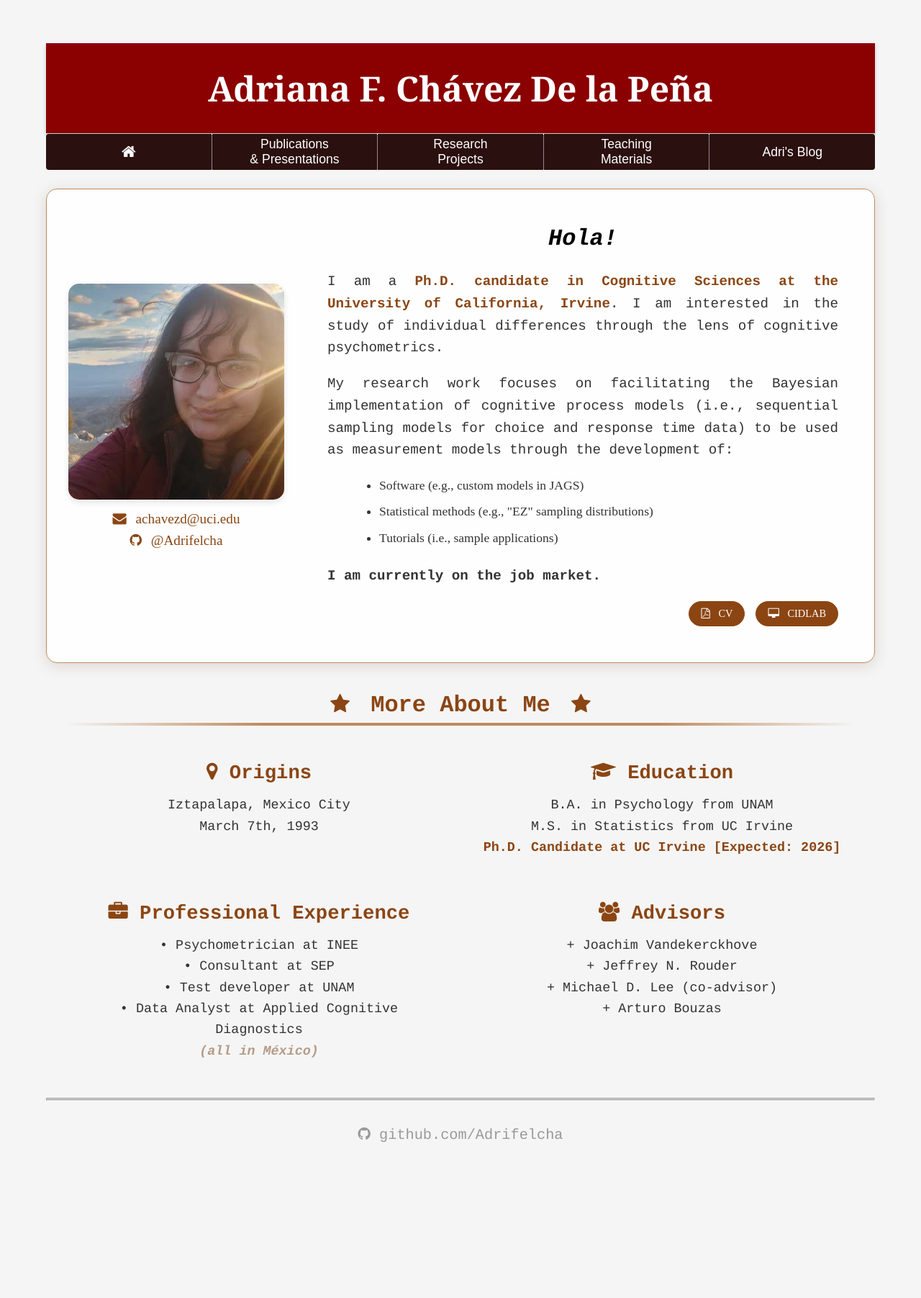
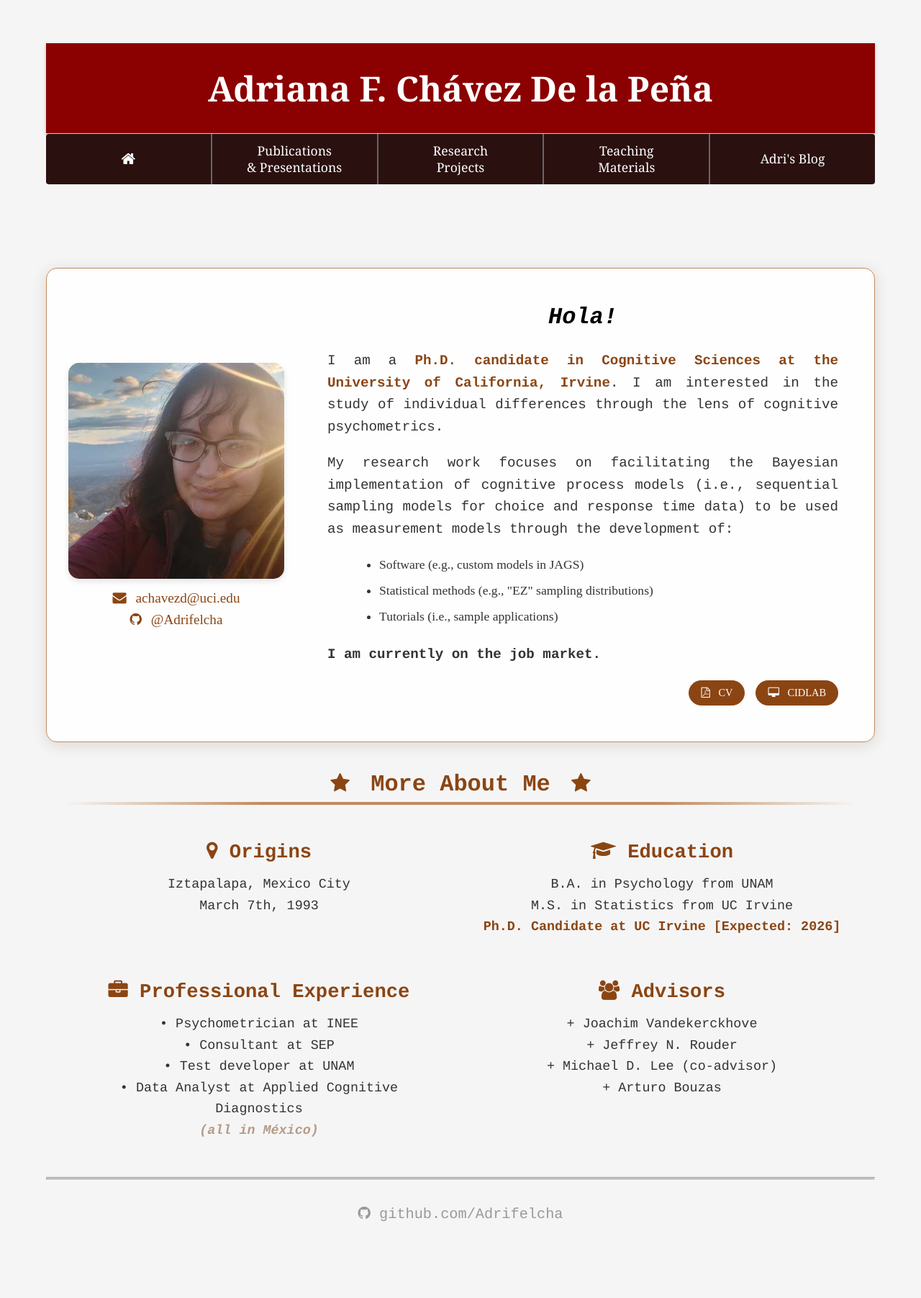
Before and after one commit to Adrifelcha/adrifelcha.github.io, a Jekyll site: the page built from index.html, in a window 1280 px wide. Shown: the whole page at 72% size. Built offline with Jekyll 4.4.1, drawn with Linux system fonts in a browser that asks for light colours; some web fonts are replaced; before the commit the page ends 1693 px from its top, so only the background shows below that.

Commit message:
Correcting main menu

```diff
--- a/_layouts/default.html
+++ b/_layouts/default.html
@@ -9,48 +9,7 @@
 			<link rel="stylesheet" href="https://cdnjs.cloudflare.com/ajax/libs/font-awesome/4.7.0/css/font-awesome.min.css">
 			<link href="https://fonts.googleapis.com/css2?family=Playfair+Display:ital@0;1&display=swap" rel="stylesheet">
 
-			<style>
-				/* Dropdown Menu */
-.mainnav{
-	float:left;
-	margin: 0 auto;
-	z-index: 4;}
-.dropdown{
-	position: absolute;
-	opacity: 0;
-	visibility: hidden;
-	transition: ease-out .35s;
-	-moz-transition: ease-out .35s;
-	-webkit-transition: ease-out .35s;
-	z-index: 4;
-	width:150px;}
-.mainnav li{
-	text-align:left;
-	float:left;
-	padding: 2px;
-	background: #527EC4;
-	color: white;
-	border-left: 1px dotted #fff;
-	list-style: none;}
-.mainnav li:first-child{border: none;}
-.mainnav li a{ display: block;padding: 2px 10px;color: #fff;font-family: arial;text-decoration: none;}
-.mainnav li:hover{background: #084E75;transition: ease-in .35s;-moz-transition: ease-in .35s;-webkit-transition: ease-in .35s;}
-.mainnav li:hover a{color: black;transition: ease-in .35s;-moz-transition: ease-in .35s;-webkit-transition: ease-in .35s;text-decoration: none;}
-/*First Level*/
-.subs {background:#827660; font-size:15px; left: -45px;position: relative;top: 0px;width: 200px;border-left: none !important; border-bottom: 1px dotted #fff !important;}
-.subs:last-child{border: none !important;}
-.hassubs:hover .dropdown,.hassubs .hassubs:hover .dropdown{opacity: 1;visibility: visible; transition: ease-in .35s;-moz-transition: ease-in .35s;-webkit-transition: ease-in .35s;}
-.mainnav li:hover ul a,.mainnav li:hover ul li ul li a{color: white;text-decoration: none;, font: bold;}
-.mainnav li ul li:hover,.mainnav li ul li ul li:hover{background: #B5C3C3;transition: ease-in-out .35s;-moz-transition: ease-in-out .35s;-webkit-transition: ease-in-out .35s;}
-.mainnav li ul li:hover a,.mainnav li ul li ul li:hover a{color: black;transition: ease-in-out .35s;-moz-transition: ease-in-out .35s;-webkit-transition: ease-in-out .35s;text-decoration: none;}
-/*Second Level*/
-.hassubs .hassubs .dropdown .subs{left: 80px;position: relative;width: 200px;top: 0px;}
-.hassubs .hassubs .dropdown{position: absolute;width: 250px;left: 80px;top: 0px;opacity: 0;visibility: hidden;transition: ease-out .35s;-moz-transition: ease-out .35s;-webkit-transition: ease-out .35s;}
-.topnav-right {
-  float: right;
-}
-
-			</style>
+			<!-- Navigation styles are now in main.css -->
 				</head>
 
 		<body>
--- a/css/main.css
+++ b/css/main.css
@@ -449,21 +449,27 @@
 
 .mainnav li {
     text-align: center;
-    padding: 2px;
+    padding: 0;
     background: #2b1010 !important;
     color: white;
-    border-left: 1px solid #444444;
+    border-left: 2px solid #666666;
     list-style: none;
     min-width: 120px;
     flex: 1;
     display: flex;
-    align-items: center;
+    align-items: stretch;
+    position: relative;
+}
+
+.mainnav li:first-child {
+    border-left: none;
 }
 
 .mainnav li:first-child {
     border-top-left-radius: 4px;
     border-bottom-left-radius: 4px;
     min-width: 50px;
+    border-left: none;
 }
 
 .mainnav li:last-child {
@@ -481,8 +487,10 @@
     font-family: 'Georgia';
     text-decoration: none;
     font-size: 1.1em;
-    line-height: 1.2em;
+    line-height: 1.3em;
     text-align: center;
+    white-space: normal;
+    word-wrap: break-word;
 }
 
 .mainnav li:first-child a {
@@ -534,14 +542,27 @@
     position: relative;
     width: 100%;    /* Match dropdown width */
     border-bottom: 1px solid #555555 !important;
+    display: block;
 }
 
 .subs a {
     width: 100%;    /* Make sure the link fills the space */
     padding: 12px 16px;
-}
-
-.hassubs:hover .dropdown {
+    display: block;
+    color: #FFFFFF !important;
+    text-decoration: none;
+}
+
+.subs:hover {
+    background: #555555 !important;
+}
+
+.subs:hover a {
+    color: #FFFFFF !important;
+}
+
+.hassubs:hover .dropdown,
+.hassubs:focus-within .dropdown {
     opacity: 1;
     visibility: visible;
 }
@@ -903,6 +924,16 @@
     .mainnav li {
         min-width: 100px;
         flex: 1 1 auto;
+        border-left: 2px solid #666666;
+    }
+
+    .mainnav li:first-child {
+        border-left: none;
+    }
+
+    .mainnav li a {
+        font-size: 0.95em;
+        padding: 10px 12px;
     }
 
     .event-container {
@@ -981,9 +1012,9 @@
     .mainnav li {
         width: 100%;
         min-width: auto;
-        border-left: none;
+        border-left: none !important;
         border-right: none;
-        border-bottom: 1px solid #444444;
+        border-bottom: 2px solid #666666;
         border-top: none;
     }
 
@@ -993,6 +1024,7 @@
         border-top-right-radius: 4px;
         border-bottom-left-radius: 0;
         border-bottom-right-radius: 0;
+        border-left: none !important;
     }
 
     .mainnav li:last-child {
@@ -1007,17 +1039,43 @@
         border-radius: 0;
     }
 
+    .mainnav li a {
+        font-size: 1em;
+        padding: 14px 16px;
+        line-height: 1.4em;
+    }
+
     .dropdown {
         position: static;
         opacity: 1;
         visibility: visible;
         width: 100%;
         background: #333333 !important;
+        display: block;
+        margin-top: 0;
+        border-radius: 0;
     }
 
     .hassubs .dropdown {
         position: static;
         display: block;
+    }
+
+    .hassubs:hover .dropdown,
+    .hassubs:focus-within .dropdown {
+        display: block;
+    }
+
+    .mainnav li.hassubs > a {
+        position: relative;
+    }
+
+    .subs {
+        border-bottom: 2px solid #555555 !important;
+    }
+
+    .subs:last-child {
+        border-bottom: none !important;
     }
 
     .event-container {
@@ -1195,6 +1253,11 @@
     .social-button {
         font-size: 0.8em;
         padding: 8px 12px;
+    }
+
+    .mainnav li a {
+        font-size: 0.95em;
+        padding: 12px 14px;
     }
 }
 
```
